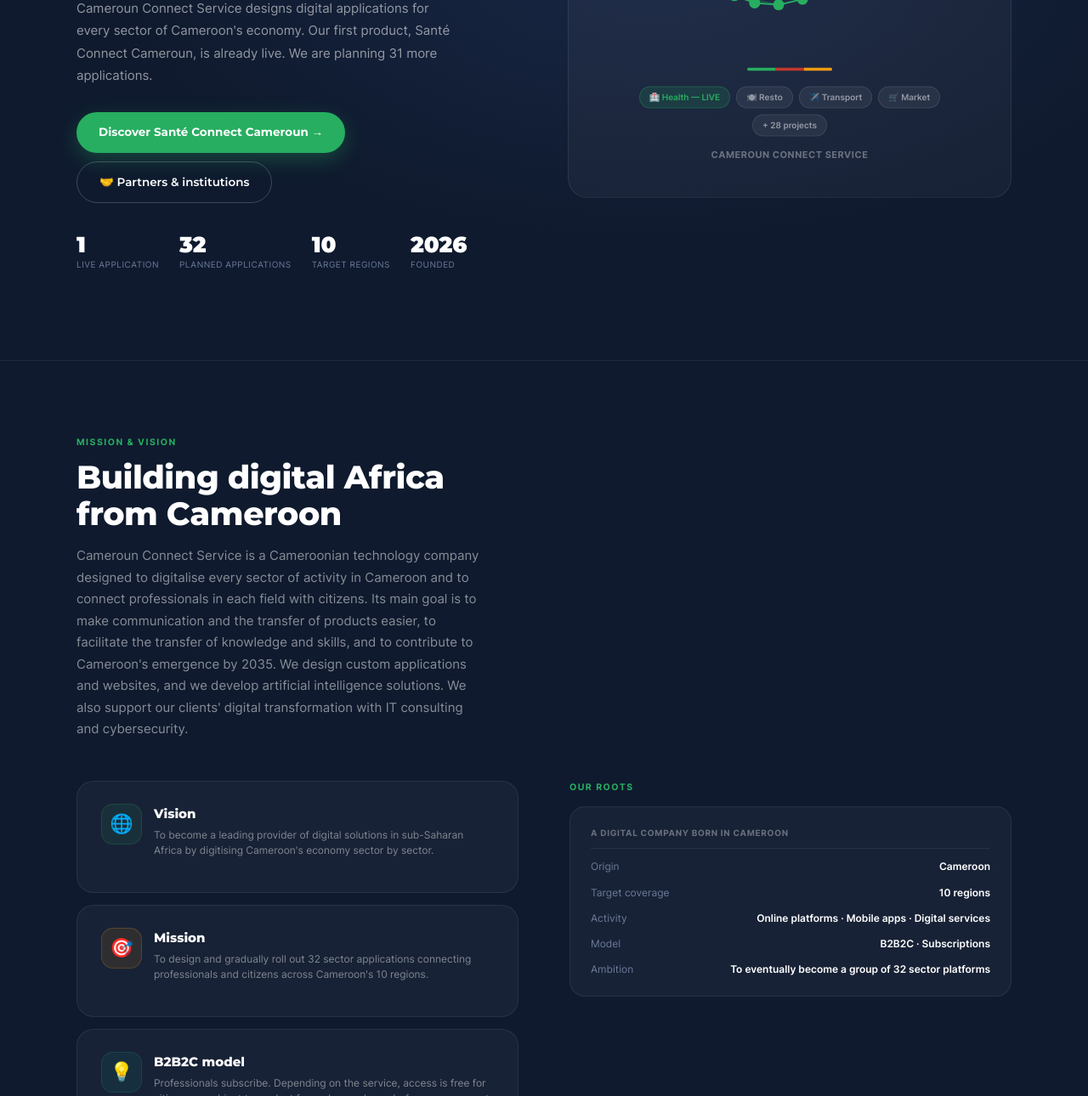
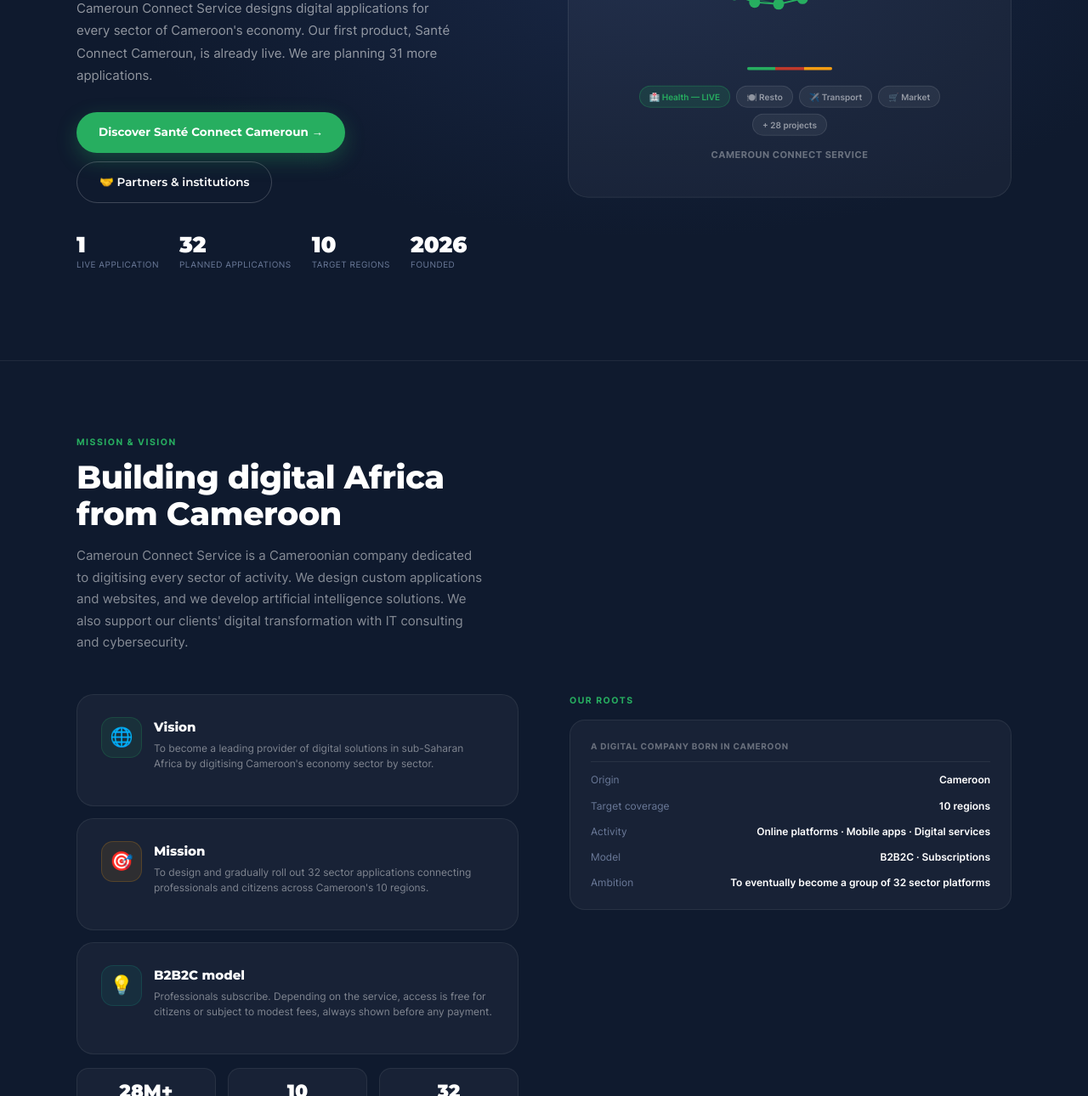
Before and after one commit to benjaminfnbj-rgb/cameroun-connect-service, a website: page public/en/index.html in a window 1280 px wide. Shown: the part 376-1666 px from the top of the page at 85% size. Drawn offline with Linux system fonts and the light colour scheme.

Commit message:
Revert "Use Arielle's new official CCS description on the site"
This reverts commit afb94ff7f3383b018f76757e5551160be245992c.

```diff
--- a/public/en/index.html
+++ b/public/en/index.html
@@ -4,7 +4,7 @@
 <meta charset="UTF-8">
 <meta name="viewport" content="width=device-width, initial-scale=1.0">
 <title>Cameroun Connect Service — CCS | Digital solutions in Cameroon</title>
-<meta name="description" content="Cameroonian technology company digitalising every sector of activity and connecting professionals with citizens, to contribute to Cameroon's emergence by 2035.">
+<meta name="description" content="Cameroonian digital company: custom applications, websites, artificial intelligence, IT consulting and cybersecurity. First product: Santé Connect Cameroun.">
 <link rel="icon" type="image/svg+xml" href="/favicon.svg">
 <link rel="canonical" href="https://www.comconnectservice.com/en/">
 <link rel="alternate" hreflang="fr" href="https://www.comconnectservice.com/">
@@ -15,8 +15,8 @@
 <meta property="og:locale:alternate" content="fr_FR">
 <meta property="og:url" content="https://www.comconnectservice.com/en/">
 <meta property="og:title" content="Cameroun Connect Service — CCS | Digital solutions in Cameroon">
-<meta property="og:description" content="Cameroonian technology company digitalising every sector of activity and connecting professionals with citizens, to contribute to Cameroon's emergence by 2035.">
-<script type="application/ld+json">{"@context":"https://schema.org","@type":"Organization","name":"Cameroun Connect Service (CCS)","alternateName":"CCS","url":"https://www.comconnectservice.com/en/","logo":"https://www.comconnectservice.com/favicon.svg","email":"contact@comconnectservice.com","areaServed":"CM","description":"Cameroun Connect Service is a Cameroonian technology company designed to digitalise every sector of activity in Cameroon and to connect professionals in each field with citizens. Its main goal is to make communication and the transfer of products easier, to facilitate the transfer of knowledge and skills, and to contribute to Cameroon's emergence by 2035."}</script>
+<meta property="og:description" content="Cameroonian digital company: custom applications, websites, artificial intelligence, IT consulting and cybersecurity. First product: Santé Connect Cameroun.">
+<script type="application/ld+json">{"@context":"https://schema.org","@type":"Organization","name":"Cameroun Connect Service (CCS)","alternateName":"CCS","url":"https://www.comconnectservice.com/en/","logo":"https://www.comconnectservice.com/favicon.svg","email":"contact@comconnectservice.com","areaServed":"CM","description":"Cameroun Connect Service is a Cameroonian company dedicated to digitising every sector of activity: custom applications, websites, artificial intelligence solutions, IT consulting and cybersecurity."}</script>
 <link rel="preload" href="/assets/fonts/montserrat-latin-wght-normal.woff2" as="font" type="font/woff2" crossorigin>
 <link rel="preload" href="/assets/fonts/inter-latin-wght-normal.woff2" as="font" type="font/woff2" crossorigin>
 <link rel="stylesheet" href="/assets/css/fonts.css">
@@ -117,7 +117,7 @@
   <div class="s-inner">
     <div class="eyebrow">Mission &amp; Vision</div>
     <h2>Building digital Africa<br>from Cameroon</h2>
-    <p class="desc" id="description">Cameroun Connect Service is a Cameroonian technology company designed to digitalise every sector of activity in Cameroon and to connect professionals in each field with citizens. Its main goal is to make communication and the transfer of products easier, to facilitate the transfer of knowledge and skills, and to contribute to Cameroon's emergence by 2035. We design custom applications and websites, and we develop artificial intelligence solutions. We also support our clients' digital transformation with IT consulting and cybersecurity.</p>
+    <p class="desc" id="description">Cameroun Connect Service is a Cameroonian company dedicated to digitising every sector of activity. We design custom applications and websites, and we develop artificial intelligence solutions. We also support our clients' digital transformation with IT consulting and cybersecurity.</p>
     <div class="vision-grid">
       <div>
         <div class="vision-card" style="margin-bottom:14px">
--- a/public/index.html
+++ b/public/index.html
@@ -4,7 +4,7 @@
 <meta charset="UTF-8">
 <meta name="viewport" content="width=device-width, initial-scale=1.0">
 <title>Cameroun Connect Service — CCS | Solutions numériques au Cameroun</title>
-<meta name="description" content="Entreprise technologique camerounaise qui digitalise tous les secteurs d'activité et relie professionnels et citoyens, pour contribuer à l'émergence du Cameroun à l'horizon 2035.">
+<meta name="description" content="Entreprise camerounaise de digitalisation : applications sur mesure, sites web, intelligence artificielle, conseil informatique et cybersécurité. Premier produit : Santé Connect Cameroun.">
 <link rel="icon" type="image/svg+xml" href="/favicon.svg">
 <link rel="canonical" href="https://www.comconnectservice.com/">
 <link rel="alternate" hreflang="fr" href="https://www.comconnectservice.com/">
@@ -15,8 +15,8 @@
 <meta property="og:locale:alternate" content="en_US">
 <meta property="og:url" content="https://www.comconnectservice.com/">
 <meta property="og:title" content="Cameroun Connect Service — CCS | Solutions numériques au Cameroun">
-<meta property="og:description" content="Entreprise technologique camerounaise qui digitalise tous les secteurs d'activité et relie professionnels et citoyens, pour contribuer à l'émergence du Cameroun à l'horizon 2035.">
-<script type="application/ld+json">{"@context":"https://schema.org","@type":"Organization","name":"Cameroun Connect Service (CCS)","alternateName":"CCS","url":"https://www.comconnectservice.com/","logo":"https://www.comconnectservice.com/favicon.svg","email":"contact@comconnectservice.com","areaServed":"CM","description":"Cameroun Connect Service est une entreprise technologique camerounaise conçue pour digitaliser tous les secteurs d'activité du Cameroun et relier les professionnels de chaque domaine d'activité aux citoyens. Son objectif principal est de faciliter la communication et le transfert de produits, de faciliter le transfert de connaissances et de compétences, et de contribuer à l'émergence du Cameroun à l'horizon 2035."}</script>
+<meta property="og:description" content="Entreprise camerounaise de digitalisation : applications sur mesure, sites web, intelligence artificielle, conseil informatique et cybersécurité. Premier produit : Santé Connect Cameroun.">
+<script type="application/ld+json">{"@context":"https://schema.org","@type":"Organization","name":"Cameroun Connect Service (CCS)","alternateName":"CCS","url":"https://www.comconnectservice.com/","logo":"https://www.comconnectservice.com/favicon.svg","email":"contact@comconnectservice.com","areaServed":"CM","description":"Cameroun Connect Service est une entreprise camerounaise dédiée à la digitalisation de tous les secteurs d'activité : applications sur mesure, sites web, solutions d'intelligence artificielle, conseil informatique et cybersécurité."}</script>
 <link rel="preload" href="/assets/fonts/montserrat-latin-wght-normal.woff2" as="font" type="font/woff2" crossorigin>
 <link rel="preload" href="/assets/fonts/inter-latin-wght-normal.woff2" as="font" type="font/woff2" crossorigin>
 <link rel="stylesheet" href="/assets/css/fonts.css">
@@ -117,7 +117,7 @@
   <div class="s-inner">
     <div class="eyebrow">Mission &amp; Vision</div>
     <h2>Construire l'Afrique numérique<br>depuis le Cameroun</h2>
-    <p class="desc" id="description">Cameroun Connect Service est une entreprise technologique camerounaise conçue pour digitaliser tous les secteurs d'activité du Cameroun et relier les professionnels de chaque domaine d'activité aux citoyens. Son objectif principal est de faciliter la communication et le transfert de produits, de faciliter le transfert de connaissances et de compétences, et de contribuer à l'émergence du Cameroun à l'horizon 2035. Nous concevons des applications sur mesure et des sites web, et nous développons des solutions d'intelligence artificielle. Nous accompagnons aussi nos clients en conseil informatique et en cybersécurité dans leur transformation numérique.</p>
+    <p class="desc" id="description">Cameroun Connect Service est une entreprise camerounaise dédiée à la digitalisation de tous les secteurs d'activité. Nous concevons des applications sur mesure et des sites web, et nous développons des solutions d'intelligence artificielle. Nous accompagnons aussi nos clients en conseil informatique et en cybersécurité dans leur transformation numérique.</p>
     <div class="vision-grid">
       <div>
         <div class="vision-card" style="margin-bottom:14px">
```
